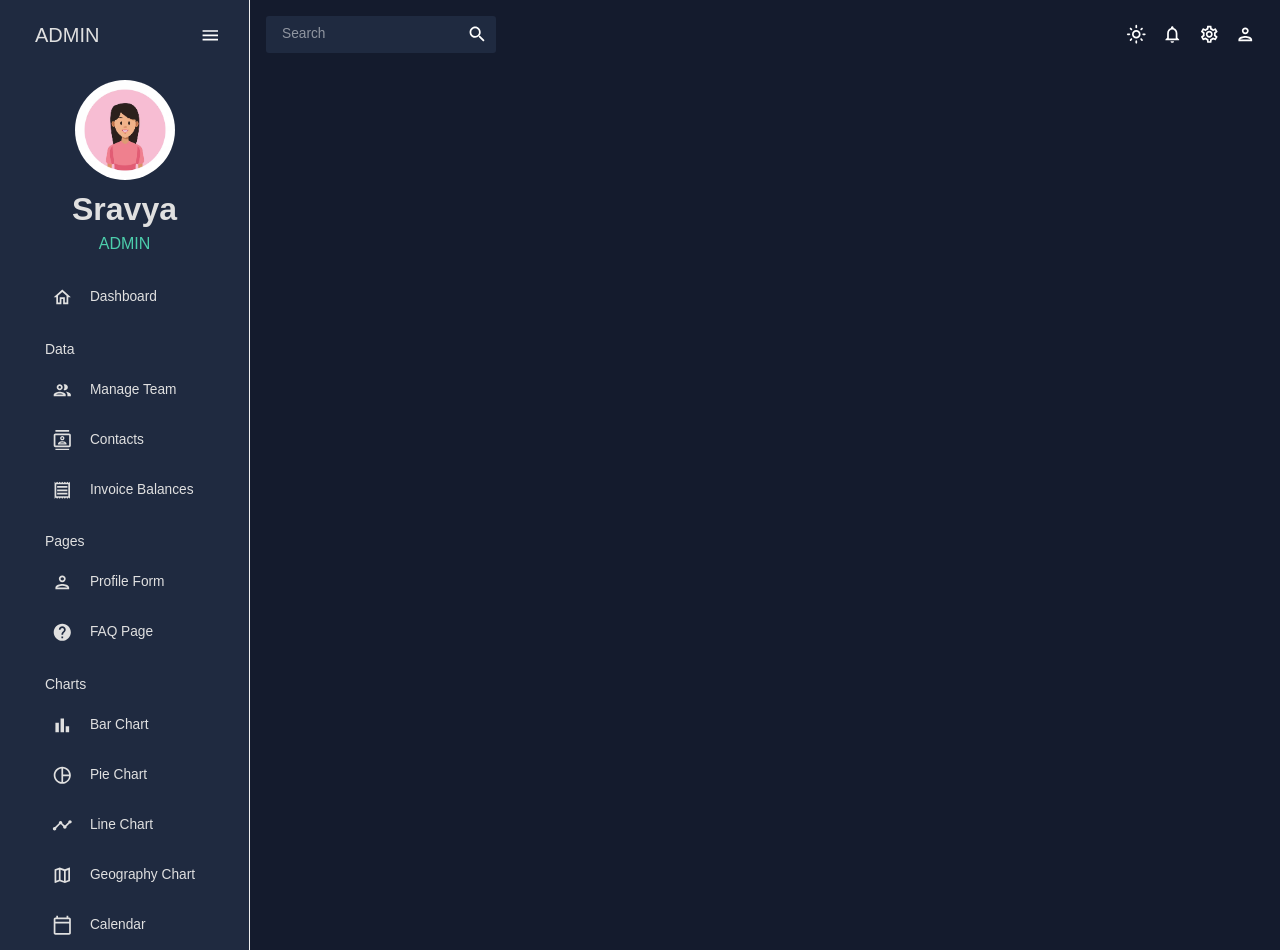
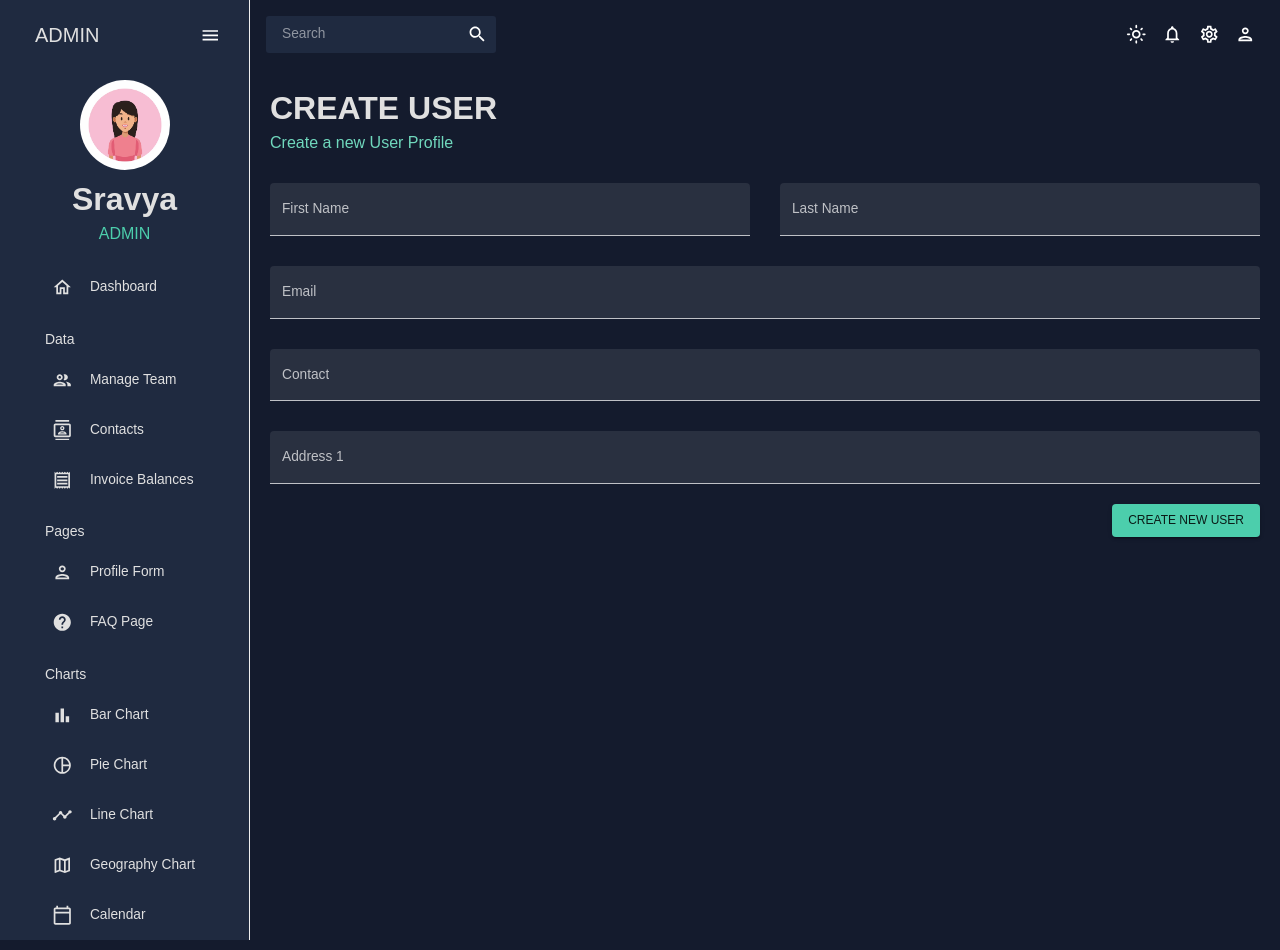
Before and after one commit to sravyavulisetty/react-admin-dashboard, a React (Create React App) app: page /form in a window 1280 px wide. Built offline with nearby package versions, Linux system fonts and the light colour scheme.

Commit message:
profile form done

```diff
--- a/package.json
+++ b/package.json
@@ -10,12 +10,15 @@
     "@testing-library/jest-dom": "^5.17.0",
     "@testing-library/react": "^13.4.0",
     "@testing-library/user-event": "^13.5.0",
+    "formik": "^2.4.6",
     "react": "^18.2.0",
     "react-dom": "^18.2.0",
+    "react-hook-form": "^7.51.3",
     "react-pro-sidebar": "^1.1.0",
     "react-router-dom": "^6.23.0",
     "react-scripts": "5.0.1",
-    "web-vitals": "^2.1.4"
+    "web-vitals": "^2.1.4",
+    "yup": "^1.4.0"
   },
   "scripts": {
     "start": "react-scripts start",
--- a/src/App.js
+++ b/src/App.js
@@ -8,7 +8,7 @@ import Topbar from './pages/global/Topbar';
 // import Invoices from "../src/pages/invoices";
 // import Bar from "../src/pages/bar";
 // import Contacts from "../src/pages/contacts";
-// import Form from "../src/pages/form";
+import Form from './pages/form';
 // import Line from "../src/pages/line";
 // import Pie from "../src/pages/pie";
 // import FAQ from "../src/pages/faq";
@@ -28,16 +28,16 @@ function App() {
           <Topbar/>
           <Routes>
           <Route path="/" element={<Dashboard/>}/>
-          {/* <Route path="/team" element={<Team/>}/>
-          <Route path="/invoices" element={<Invoices/>}/>
-          <Route path="/bar" element={<Bar/>}/>
-          <Route path="/contacts" element={<Contacts/>}/>
-          <Route path="/form" element={<Form/>}/>
-          <Route path="/line" element={<Line/>}/>
-          <Route path="/pie" element={<Pie/>}/>
-          <Route path="/faq" element={<FAQ/>}/>
-          <Route path="/geography" element={<Geography/>}/>
-          <Route path="/calendar" element={<Calendar/>}/> */}
+          <Route path="/form" element={<Form />}/>
+          {/* <Route path="/team" element={<Team/>}/> */}
+          {/* <Route path="/invoices" element={<Invoices/>}/> */}
+          {/* <Route path="/bar" element={<Bar/>}/> */}
+          {/* <Route path="/contacts" element={<Contacts/>}/> */}
+          {/* <Route path="/line" element={<Line/>}/> */}
+          {/* <Route path="/pie" element={<Pie/>}/> */}
+          {/* <Route path="/faq" element={<FAQ/>}/> */}
+          {/* <Route path="/geography" element={<Geography/>}/> */}
+          {/* <Route path="/calendar" element={<Calendar/>}/> */}
           </Routes>
         </main>
       </div>
--- a/src/index.css
+++ b/src/index.css
@@ -29,3 +29,7 @@ main{
 ::-webkit-scrollbar-thumb:hover {
   background: #555;
 }
+form{
+  display: flex;
+  flex-direction: column;
+}
--- /dev/null
+++ b/src/pages/form/index.js
@@ -0,0 +1,128 @@
+import { Formik } from "formik";
+import * as Yup from "yup";
+import { Box, TextField, Button } from "@mui/material";
+import useMediaQuery from "@mui/material/useMediaQuery";
+import Header from "../../components/Header";
+
+const contactRegExp = /^\(?([0-9]{3})\)?[-. ]?([0-9]{3})[-. ]?([0-9]{4})$/g;
+const emailRegexp = /^[A-Z0-9+_.-]+@[A-Z0-9.-]+$/;
+const userSchema = Yup.object().shape({
+	firstName: Yup.string().required("This field is required"),
+	lastName: Yup.string().required("This field is required"),
+	email: Yup.string().required("This field is required").matches(emailRegexp, "Invalid email"),
+	contact: Yup.string()
+		.matches(contactRegExp, "Invalid Contact Number")
+		.required("This field is required"),
+	address: Yup.string().required("This field is required")
+});
+
+const initialValues = {
+	firstName: "",
+	lastName: "",
+	email: "",
+	contact: "",
+	address: "",
+};
+
+const Form = () => {
+	const handleSubmit = (values) => {
+		console.log(values);
+	};
+	return (
+		<Box m="20px">
+			<Header title="CREATE USER" subtitle="Create a new User Profile" />
+			<Formik
+				initialValues={initialValues}
+				validationSchema={userSchema}
+				onSubmit={handleSubmit}>
+				{({
+					values,
+					errors,
+					touched,
+					handleBlur,
+					handleChange,
+					handleSubmit,
+				}) => (
+					<form onSubmit={handleSubmit}>
+						<Box
+							display="grid"
+							gridTemplateColumns="repeat(4, minmax(0, 1fr))"
+							gap="30px">
+							{/* sx={{"& > div": { gridColumn: isNonMobile ? undefined : "span 4"}}}> */}
+							<TextField
+								fullWidth
+								variant="filled"
+								label="First Name"
+								value={values.firstName}
+								onChange={handleChange}
+								onBlur={handleBlur}
+								type="text"
+								name="firstName" error={!!touched.firstName && !!errors.firstName}
+                                helperText={touched.firstName && errors.firstName}
+                                sx={{ gridColumn: "span 2"}}
+							/>
+							<TextField
+								fullWidth
+								variant="filled"
+								label="Last Name"
+								value={values.lastName}
+								onChange={handleChange}
+								onBlur={handleBlur}
+								type="text"
+								name="lastName"
+                                error={!!touched.lastName && !!errors.lastName}
+                                helperText={touched.lastName && errors.lastName}
+                                sx={{ gridColumn: "span 2"}}
+							/>
+							<TextField
+								fullWidth
+								variant="filled"
+								label="Email"
+								value={values.email}
+								onChange={handleChange}
+								onBlur={handleBlur}
+								type="text"
+								name="email"
+                error={!!touched.email && !!errors.email}
+                helperText={touched.email && errors.email}
+                sx={{ gridColumn: "span 4"}}
+							/>
+							<TextField
+								fullWidth
+								variant="filled"
+								label="Contact"
+								value={values.contact}
+								onChange={handleChange}
+								onBlur={handleBlur}
+								type="text"
+								name="contact"
+                                error={!!touched.contact && !!errors.contact}
+                                helperText={touched.contact && errors.contact}
+                                sx={{ gridColumn: "span 4"}}
+							/>
+							<TextField
+								fullWidth
+								variant="filled"
+								label="Address 1"
+								value={values.address1}
+								onChange={handleChange}
+								onBlur={handleBlur}
+								type="text"
+								name="address1"
+                                error={!!touched.address1 && !!errors.address1}
+                                helperText={touched.address1 && errors.address1}
+                                sx={{ gridColumn: "span 4"}}
+							/>
+						</Box>
+
+						<Box display="flex" justifyContent="end" marginTop="20px">
+							<Button variant="contained" type="submit" color="secondary">Create New User</Button>
+						</Box>
+					</form>
+				)}
+			</Formik>
+		</Box>
+	);
+};
+
+export default Form;
--- a/src/pages/global/Sidebar.js
+++ b/src/pages/global/Sidebar.js
@@ -1,7 +1,6 @@
 import React from 'react';
 import { useState } from 'react';
 import { Sidebar as ProSidebar, Menu, MenuItem } from 'react-pro-sidebar';
-// import 'react-pro-sidebar/dist/css/styles.css';
 import { Link } from 'react-router-dom';
 import user from '../../assets/woman-profile-cartoon_18591-58480.avif';
 import { tokens } from "../../theme";
@@ -24,9 +23,8 @@ const Item = ({title, to, selected, icon, setSelected}) =>{
     const theme = useTheme();
     const colors = tokens(theme.palette.mode);
     return (
-        <MenuItem active={selected === title} style={{color: colors.grey[100]}} onClick={()=>setSelected(title)} icon={icon}>
+        <MenuItem active={selected === title} style={{color: colors.grey[100]}} onClick={()=>setSelected(title)} icon={icon} component={<Link to={to}></Link>}>
             <Typography>{title}</Typography>
-            <Link to={to}></Link>
         </MenuItem>
     )
 }
@@ -65,7 +63,7 @@ function Sidebar() {
             {!isCollapsed && (
                 <Box mb='18px'>
                     <Box display="flex" justifyContent="center" alignItems="center">
-                        <img alt='profile user' width='100px' height='100px' src={user} style={{cursor: 'pointer', borderRadius: '50%'}}/>
+                        <img alt='profile user' width='90px' height='90px' src={user} style={{cursor: 'pointer', borderRadius: '50%'}}/>
                     </Box>
                     <Box textAlign='center'>
                         <Typography variant='h2' color={colors.grey[100]} fontWeight='bold' sx={{m: '10px 0 0 0'}}>Sravya</Typography>
@@ -94,4 +92,4 @@ function Sidebar() {
    </Box>
   )
 }
-export default Sidebar
+export default Sidebar;
```
Also changed, not shown: 1 other file (tests, documents, lock files or other folders).
